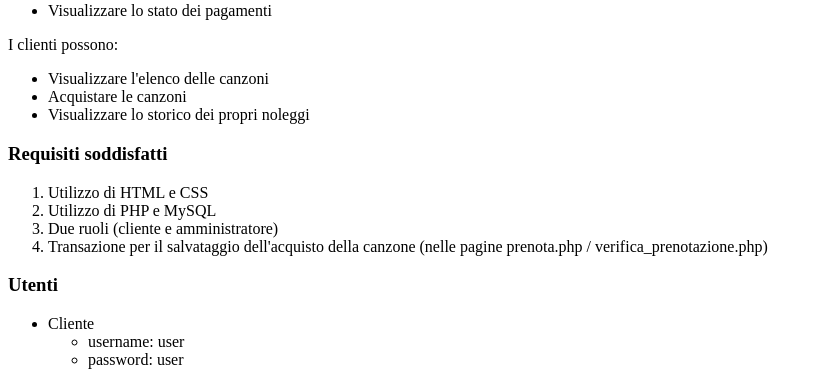
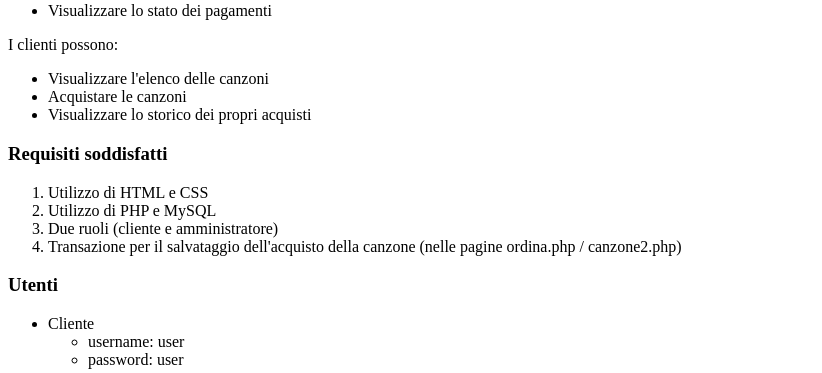
Before and after one commit to iker92/amm1, a PHP site: page / in a window 1280 px wide. Shown: the part 261-634 px from the top of the page, without its empty margins (0-822 px from the left). Run offline with PHP 8.4, Linux system fonts and the light colour scheme.

Commit message:
Merge origin/master
Conflicts:
	nbproject/project.properties
	nbproject/project.xml

```diff
--- a/index.php
+++ b/index.php
@@ -24,7 +24,7 @@
         <ul>
             <li>Visualizzare l'elenco delle canzoni</li>
             <li>Acquistare le canzoni</li>
-            <li>Visualizzare lo storico dei propri noleggi</li>
+            <li>Visualizzare lo storico dei propri acquisti</li>
         </ul>
     </p>
     <p>
@@ -37,7 +37,7 @@
     <li>Utilizzo di HTML e CSS</li>
     <li>Utilizzo di PHP e MySQL</li>
     <li>Due ruoli (cliente e amministratore)</li>
-    <li>Transazione per il salvataggio dell'acquisto della canzone (nelle pagine prenota.php / verifica_prenotazione.php)</li>
+    <li>Transazione per il salvataggio dell'acquisto della canzone (nelle pagine ordina.php / canzone2.php)</li>
 </ol>
 </p>
 <p>
```
